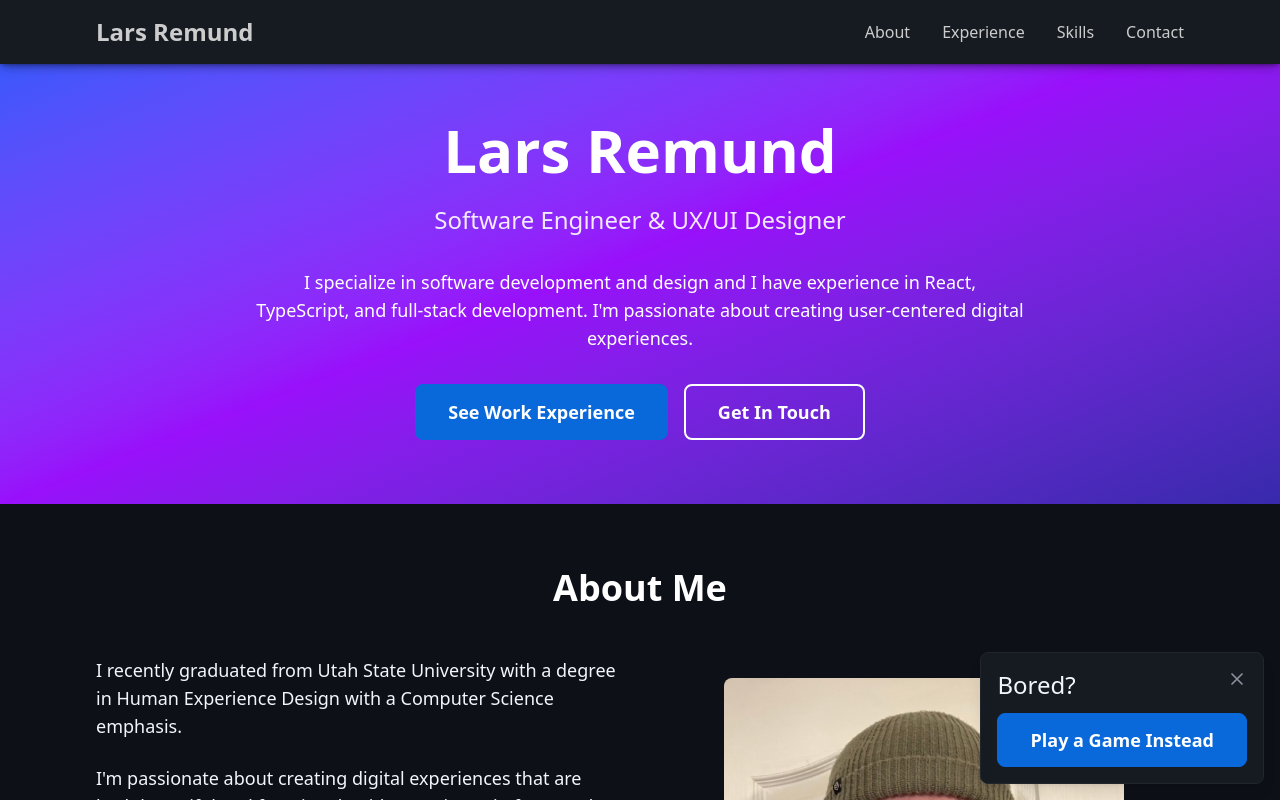
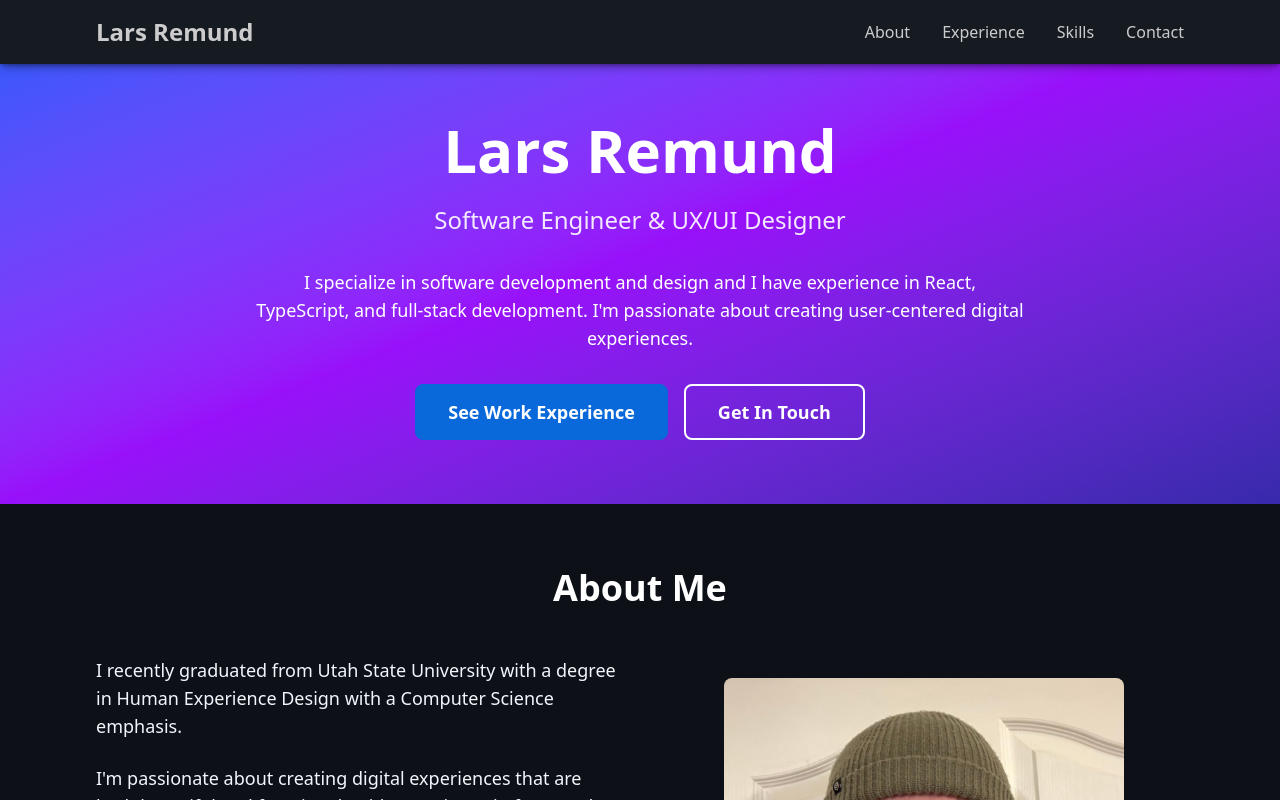
Before and after one commit to laremund/portfolio, a React (Vite) app: page / in a window 1280 px wide. Shown: the top 800 px of the page. Built offline with nearby package versions, Linux system fonts and the light colour scheme.

Commit message:
style(App): improve snake game popup design

```diff
--- a/src/App.css
+++ b/src/App.css
@@ -54,6 +54,27 @@
   background-clip: text;
 }
 
+/* Snake game popup glow shadow */
+.snake-popup-shadow {
+  box-shadow: 0 20px 25px -5px #4fc1ff4d, 0 10px 10px -5px #4fc1ff33, 0 0 20px #4fc1ff1a;
+}
+
+/* Snake game popup animation */
+@keyframes snake-popup-enter {
+  from {
+    opacity: 0;
+    transform: translateY(20px) scale(0.95);
+  }
+  to {
+    opacity: 1;
+    transform: translateY(0) scale(1);
+  }
+}
+
+.snake-popup-animate {
+  animation: snake-popup-enter 0.4s ease-out;
+}
+
 /* Mobile menu styles */
 @media (max-width: 768px) {
   .mobile-menu {
--- a/src/App.tsx
+++ b/src/App.tsx
@@ -237,7 +237,7 @@
       {/* Snake Game Popup */}
       {showPopup && !showGame && (
         <div
-          className="hidden md:block fixed bottom-4 right-4 z-50 p-4 rounded-lg shadow-lg bg-[#161b22] border border-[#21262d] min-w-[280px] max-w-[320px]"
+          className="hidden md:block fixed bottom-5 right-5 z-50 p-4 rounded-lg bg-[#161b22] border-1 border-[#4fc1ff] min-w-[280px] max-w-[320px] backdrop-blur-sm snake-popup-shadow snake-popup-animate"
         >
           <div className="flex justify-between items-start mb-3">
               <p className="text-2xl text-[#f0f6fc]">
```
